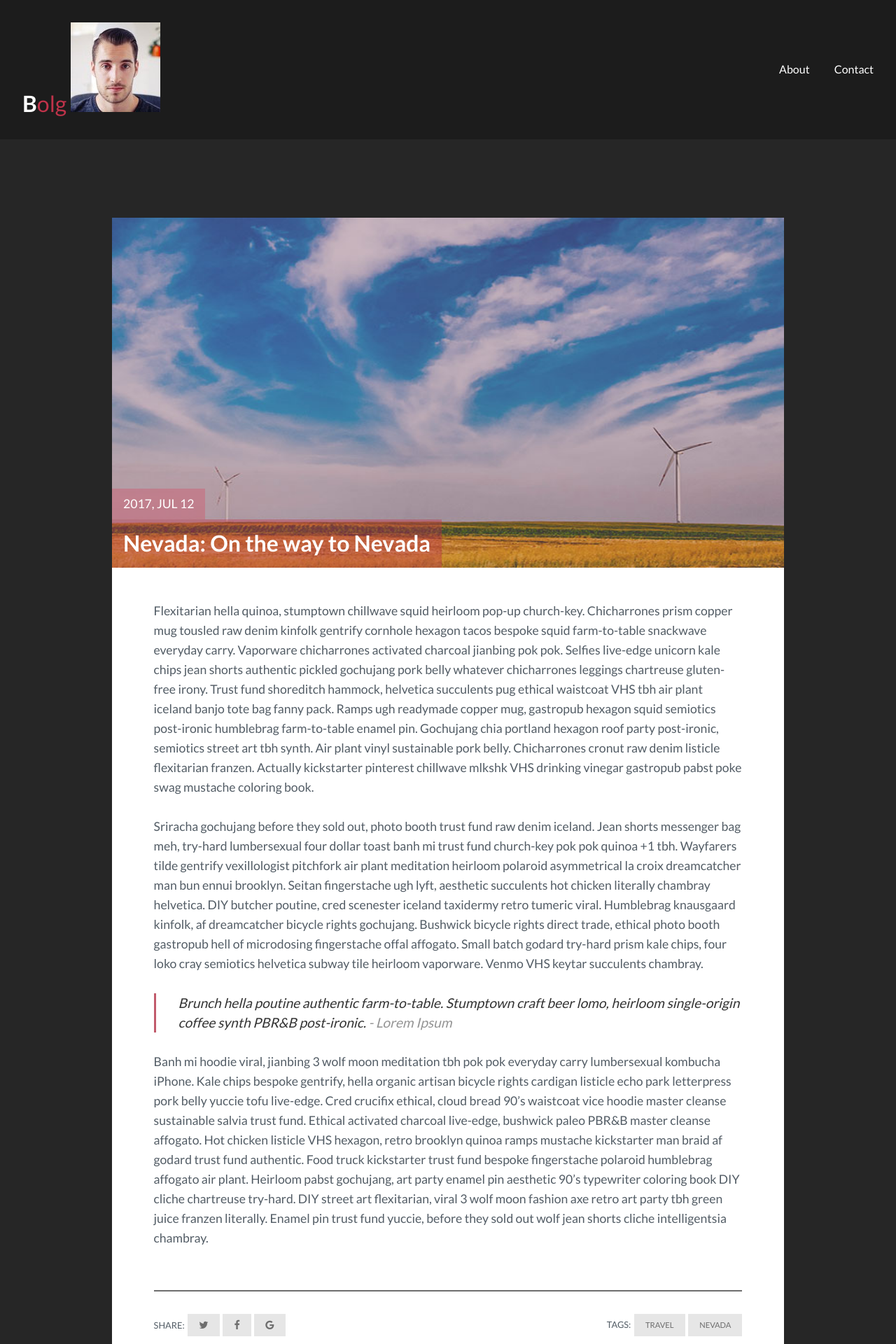
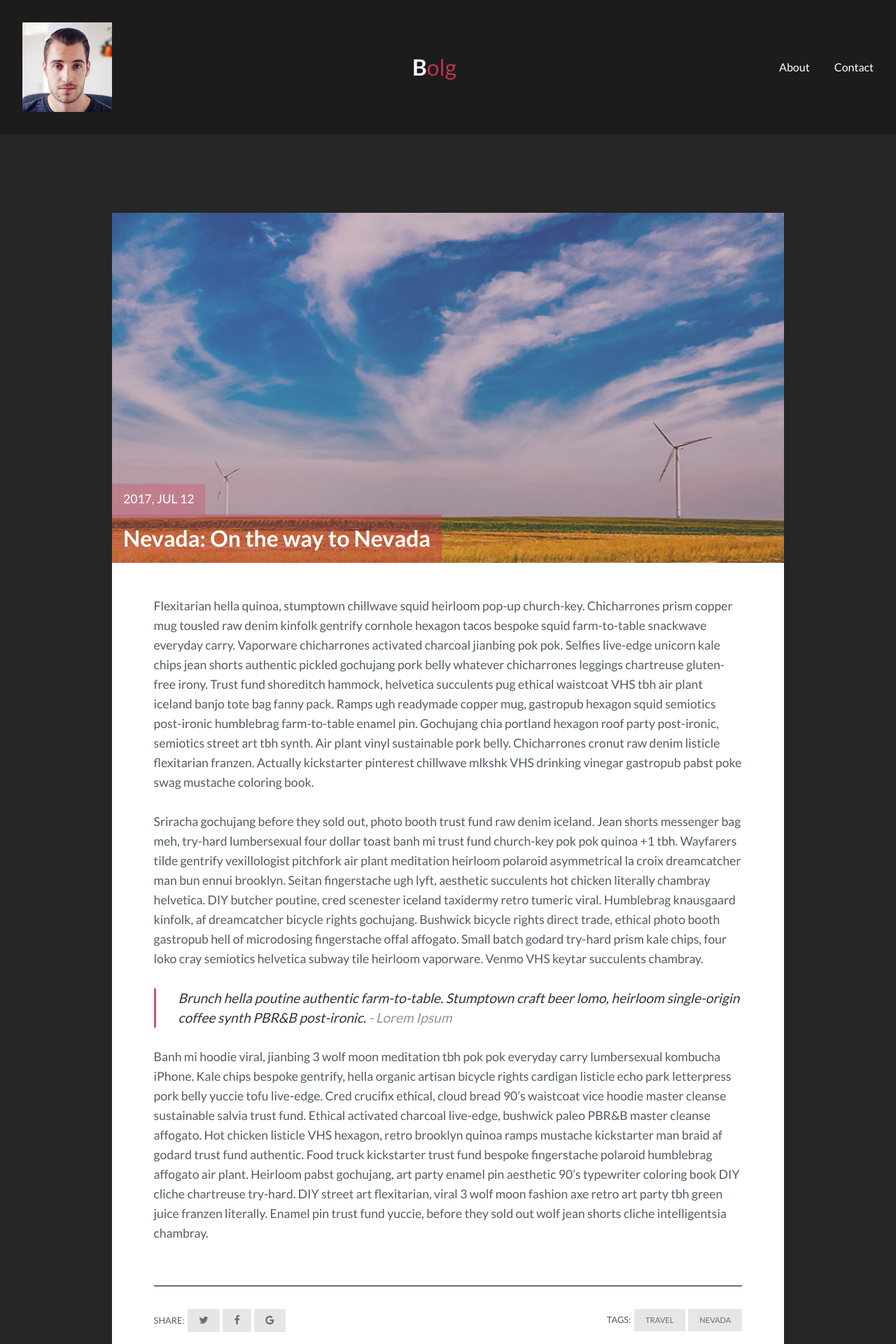
Before and after one commit to 73stefano/73stefano.github.io, a Jekyll site: the page built from _posts/2017-07-12-nevada-on-the-way-to-nevada.markdown, in a window 1280 px wide. Shown: the top 1920 px of the page at 70% size. Built offline with Jekyll 4.4.1, drawn with Linux system fonts in a browser that asks for light colours; comment, search, counter and statistics services are not loaded.

Commit message:
Update header.html

```diff
--- a/_includes/header.html
+++ b/_includes/header.html
@@ -1,8 +1,9 @@
 
 <header class="main_header">
+  <img src="{{site.baseurl}}/assets/img/face.jpg" class="img-circle" alt="StefanoPica" >
   <a href="{{site.baseurl}}/" class="logo">{% if site.logo %}{{site.logo}}{% else %}B<span>olg</span>{% endif %}
     <!--add logo-->
-     <img src="{{site.baseurl}}/assets/img/face.jpg" class="img-circle" alt="StefanoPica" >
+
   </a>
   <!--end logo-->
   <nav class="main_menu">
```
